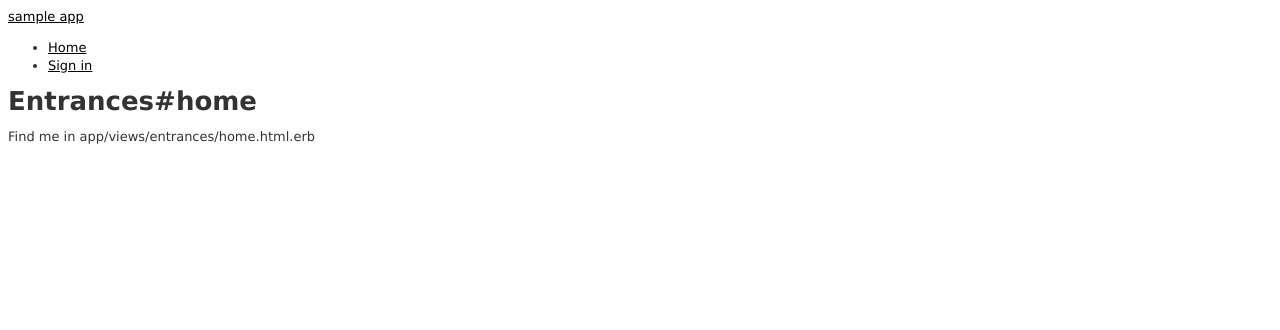
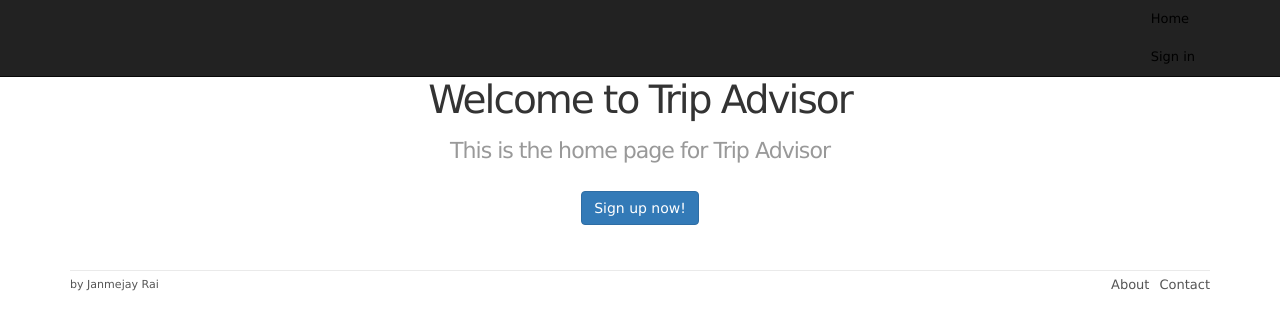
Before and after one commit to jay3126/trip_planner, a Rails app: page /entrances/home in a window 1280 px wide. Shown: the top 330 px of the page. Run offline with Rails 7, Linux system fonts and the light colour scheme; style sheets or scripts are compiled from the project's sources; parts of the project's set-up code (start-up, migrations or seed data) failed here and were passed over; some libraries are stand-ins or nearby versions.

Commit message:
Some CSS and styling stuff

```diff
--- /dev/null
+++ b/app/assets/stylesheets/custom.css.scss
@@ -0,0 +1,116 @@
+@import "bootstrap";
+
+/* universal */
+
+html {
+  overflow-y: scroll;
+}
+
+body {
+  padding-top: 60px;
+}
+
+section {
+  overflow: auto;
+}
+
+textarea {
+  resize: vertical;
+}
+
+.center {
+  text-align: center;
+}
+
+.center h1 {
+  margin-bottom: 10px;
+}
+
+ /* typography */
+
+h1, h2, h3, h4, h5, h6 {
+  line-height: 1;
+}
+
+h1 {
+  font-size: 3em;
+  letter-spacing: -2px;
+  margin-bottom: 30px;
+  text-align: center;
+ }
+
+h2 {
+  font-size: 1.7em;
+  letter-spacing: -1px;
+  margin-bottom: 30px;
+  text-align: center;
+  font-weight: normal;
+  color: #999;
+ }
+
+ p {
+  font-size: 1.1em;
+  line-height: 1.7em;
+  }
+
+  /* footer */
+
+ footer {
+  margin-top: 45px;
+  padding-top: 5px;
+  border-top: 1px solid #eaeaea;
+  color: #999;
+ }
+
+ footer a {
+  color: #555;
+ }
+
+ footer a:hover {
+  color: #222;
+ }
+
+ footer small {
+  float: left;
+ }
+
+ footer ul {
+  float: right;
+  list-style: none;
+ }
+
+ footer ul li {
+  float: left;
+  margin-left: 10px;
+ }
+
+/* footer */
+
+ footer {
+  margin-top: 45px;
+  padding-top: 5px;
+  border-top: 1px solid #eaeaea;
+  color: #999;
+ }
+
+ footer a {
+  color: #555;
+ }
+
+ footer a:hover {
+  color: #222;
+ }
+
+ footer small {
+  float: left;
+ }
+
+ footer ul {
+  float: right;
+  list-style: none;
+ }
+
+ footer ul li {
+  float: left;
+  margin-left: 10px;
+ }
--- a/app/views/entrances/home.html.erb
+++ b/app/views/entrances/home.html.erb
@@ -1,2 +1,10 @@
-<h1>Entrances#home</h1>
-<p>Find me in app/views/entrances/home.html.erb</p>
+
+<div class="center hero-unit">
+  <h1>Welcome to Trip Advisor</h1>
+
+  <h2>
+    This is the home page for Trip Advisor
+  </h2>
+
+  <%= link_to "Sign up now!", '#', class: "btn btn-large btn-primary" %>
+</div>
--- /dev/null
+++ b/app/views/layouts/_footer.html.erb
@@ -0,0 +1,12 @@
+<footer class="footer">
+  <small>
+    <a Trip Advisor</a>
+    by Janmejay Rai
+  </small>
+  <nav>
+    <ul>
+      <li><%= link_to "About",   '#' %></li>
+      <li><%= link_to "Contact", '#' %></li>
+    </ul>
+  </nav>
+</footer>
--- /dev/null
+++ b/app/views/layouts/_header.html.erb
@@ -0,0 +1,12 @@
+<header class="navbar navbar-fixed-top navbar-inverse">
+  <div class="navbar-inner">
+    <div class="container">
+      <nav>
+	<ul class="nav pull-right">
+	  <li><%= link_to "Home",    '#' %></li>
+	  <li><%= link_to "Sign in", '#' %></li>
+	</ul>
+      </nav>
+    </div>
+  </div>
+</header>
--- /dev/null
+++ b/app/views/layouts/_shim.html.erb
@@ -0,0 +1,3 @@
+<!--[if lt IE 9]>
+    <script src="http://html5shim.googlecode.com/svn/trunk/html5.js"></script>
+    <![endif]-->
--- a/app/views/layouts/application.html.erb
+++ b/app/views/layouts/application.html.erb
@@ -5,26 +5,13 @@
     <%= stylesheet_link_tag    "application", media: "all" %>
     <%= javascript_include_tag "application" %>
     <%= csrf_meta_tags %>
-    <!--[if lt IE 9]>
-	<script src="http://html5shim.googlecode.com/svn/trunk/html5.js"></script>
-	<![endif]-->
+    <%= render 'layouts/shim' %>
   </head>
   <body>
-    <header class="navbar navbar-fixed-top navbar-inverse">
-      <div class="navbar-inner">
-	<div class="container">
-	  <%= link_to "sample app", '#', id: "logo" %>
-	  <nav>
-	    <ul class="nav pull-right">
-	      <li><%= link_to "Home",    '#' %></li>
-	      <li><%= link_to "Sign in", '#' %></li>
-	    </ul>
-	  </nav>
-	</div>
-      </div>
-    </header>
+    <%= render 'layouts/header' %>
     <div class="container">
       <%= yield %>
+    <%= render 'layouts/footer' %>
     </div>
   </body>
 </html>
```
Also changed, not shown: test/integration/entrances_test.rb (added, +7 -0 lines), Gemfile, Gemfile.lock.
